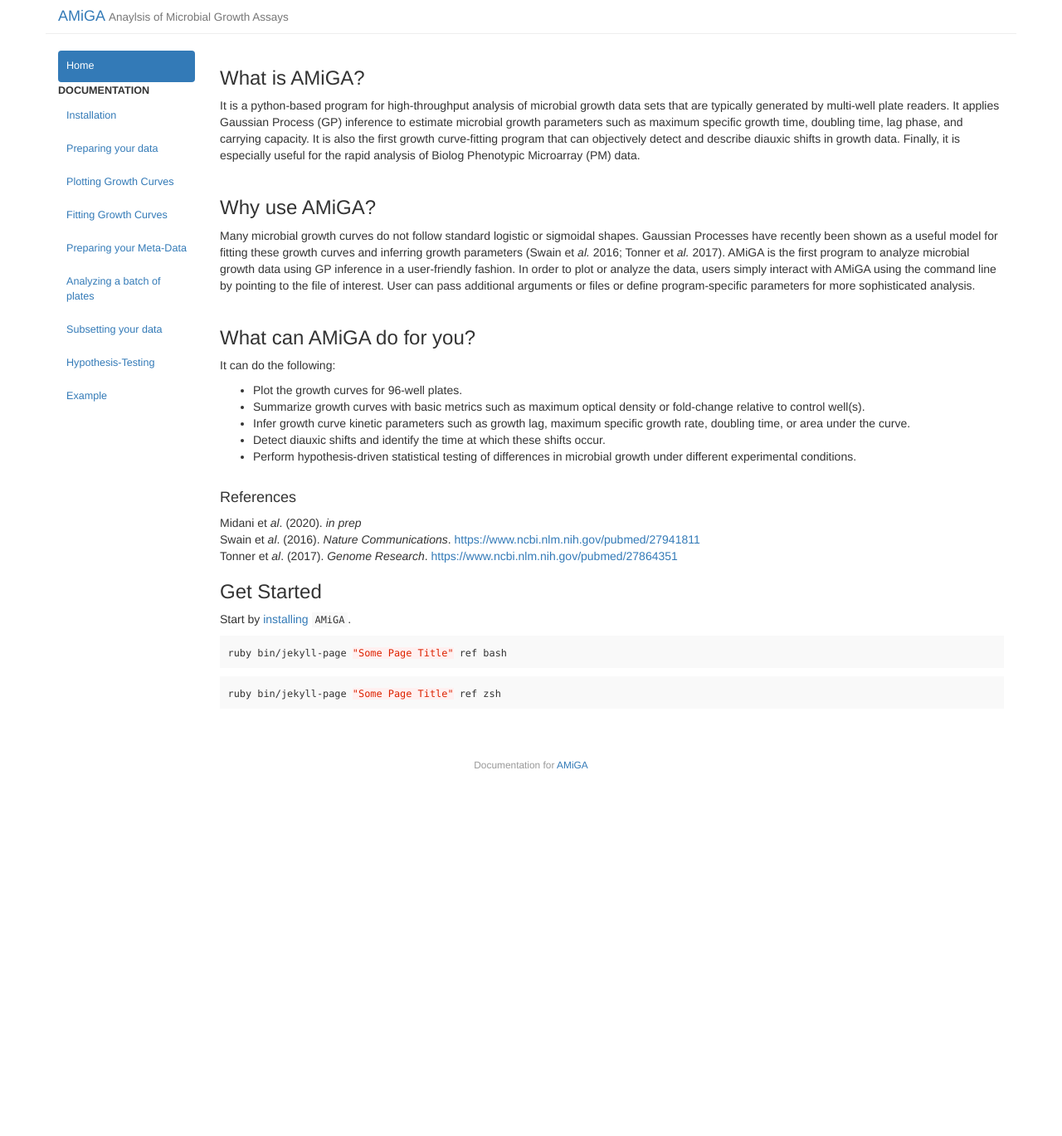
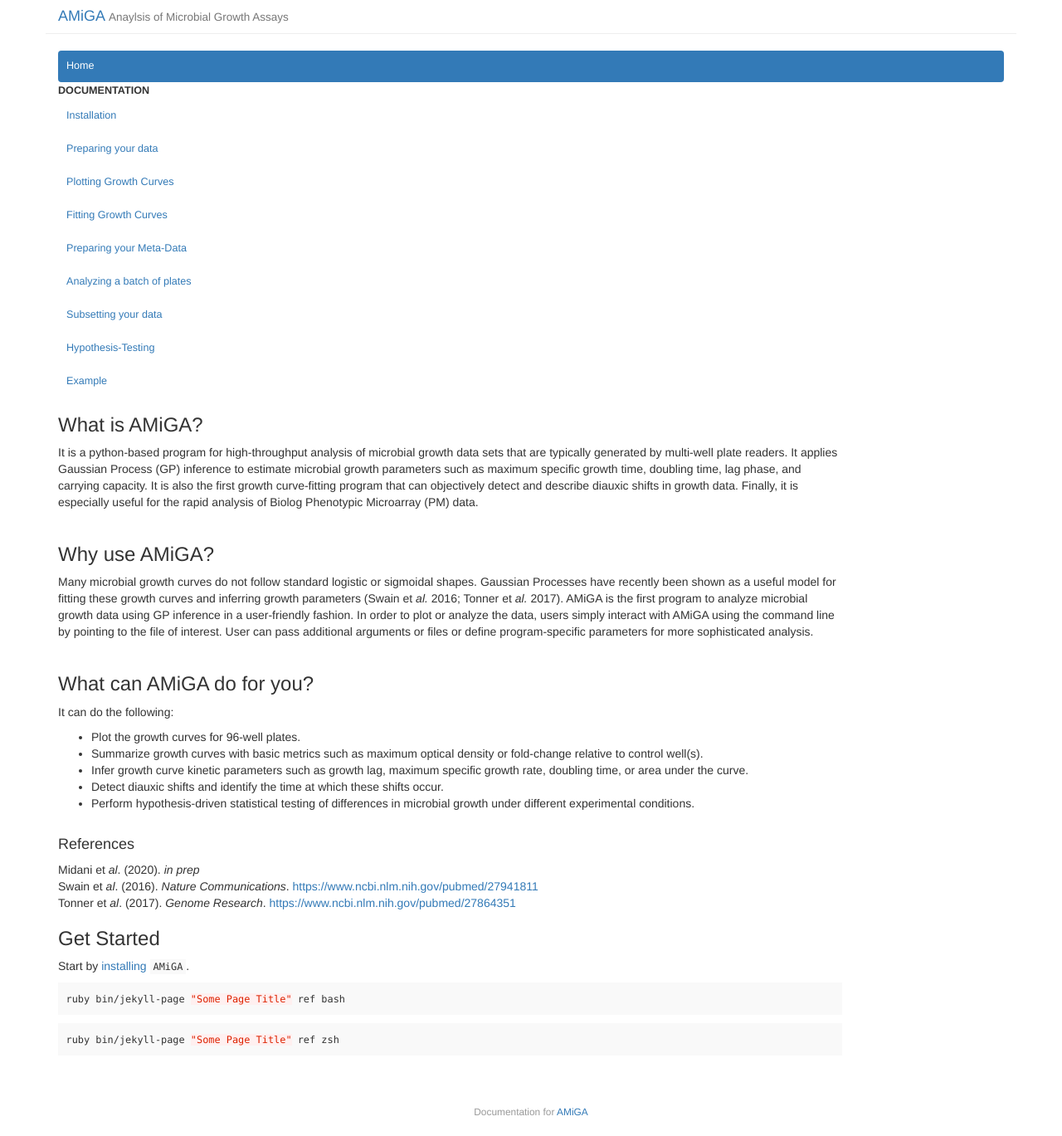
Before and after one commit to firasmidani/amiga, a Jekyll site: the page built from docs/index.md, in a window 1280 px wide. Shown: the whole page at 83% size. Built offline with Jekyll 4.4.1, drawn with Linux system fonts in a browser that asks for light colours; before the commit the page ends 951 px from its top, so only the background shows below that.

Commit message:
tryting to make menu wider

```diff
--- a/docs/_layouts/default.html
+++ b/docs/_layouts/default.html
@@ -24,7 +24,7 @@
             <div class="row">
                 {% assign post_count = site.posts|size %}
                 {% if site.navigation != 0 and site.navigation == 1 or post_count > 0 %}
-                    <div id="navigation" class="col-sm-2">
+                    <div id="navigation" class="col-sm-12">
                         {% include navigation.html %}
                     </div>
 
```
